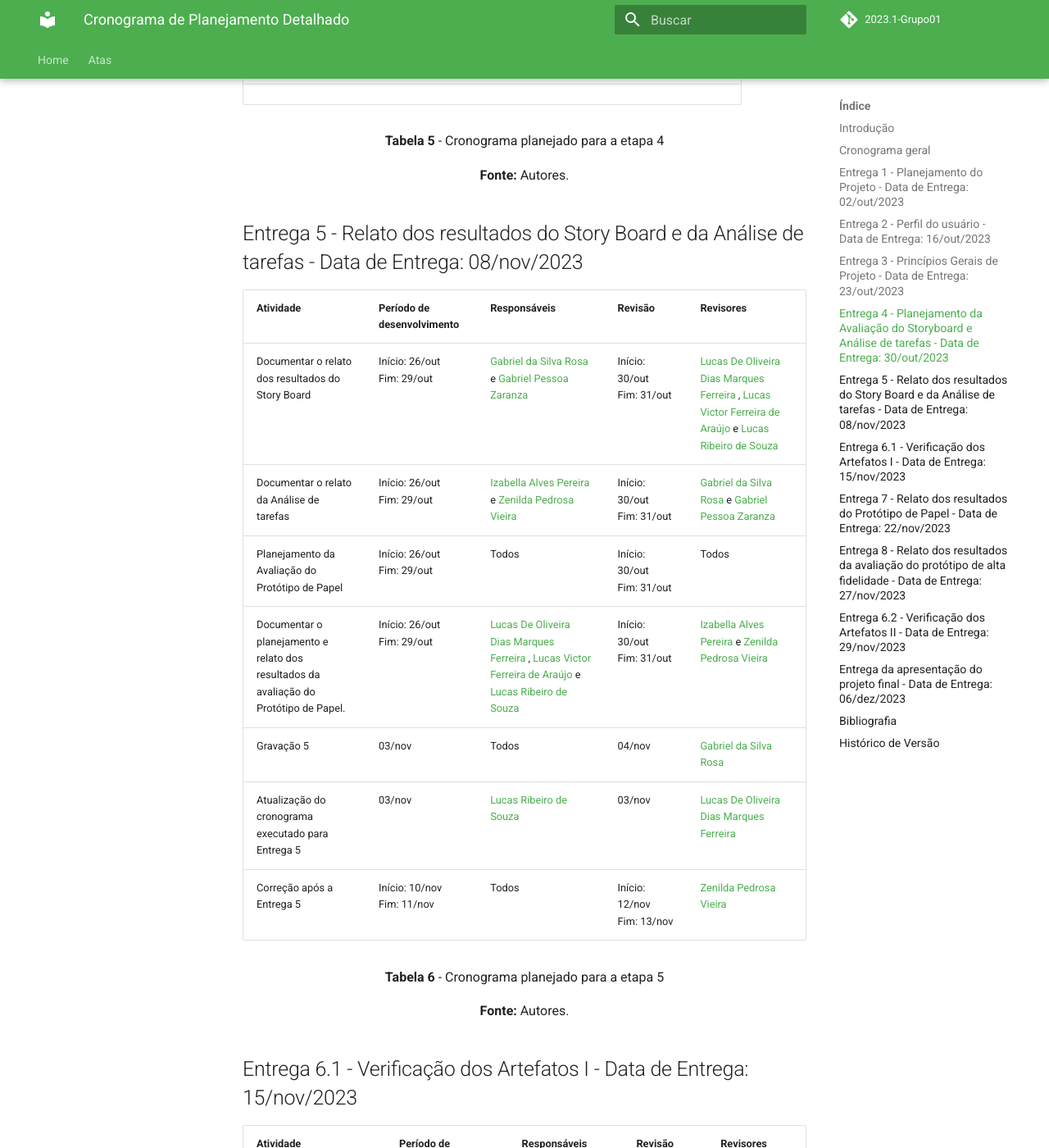
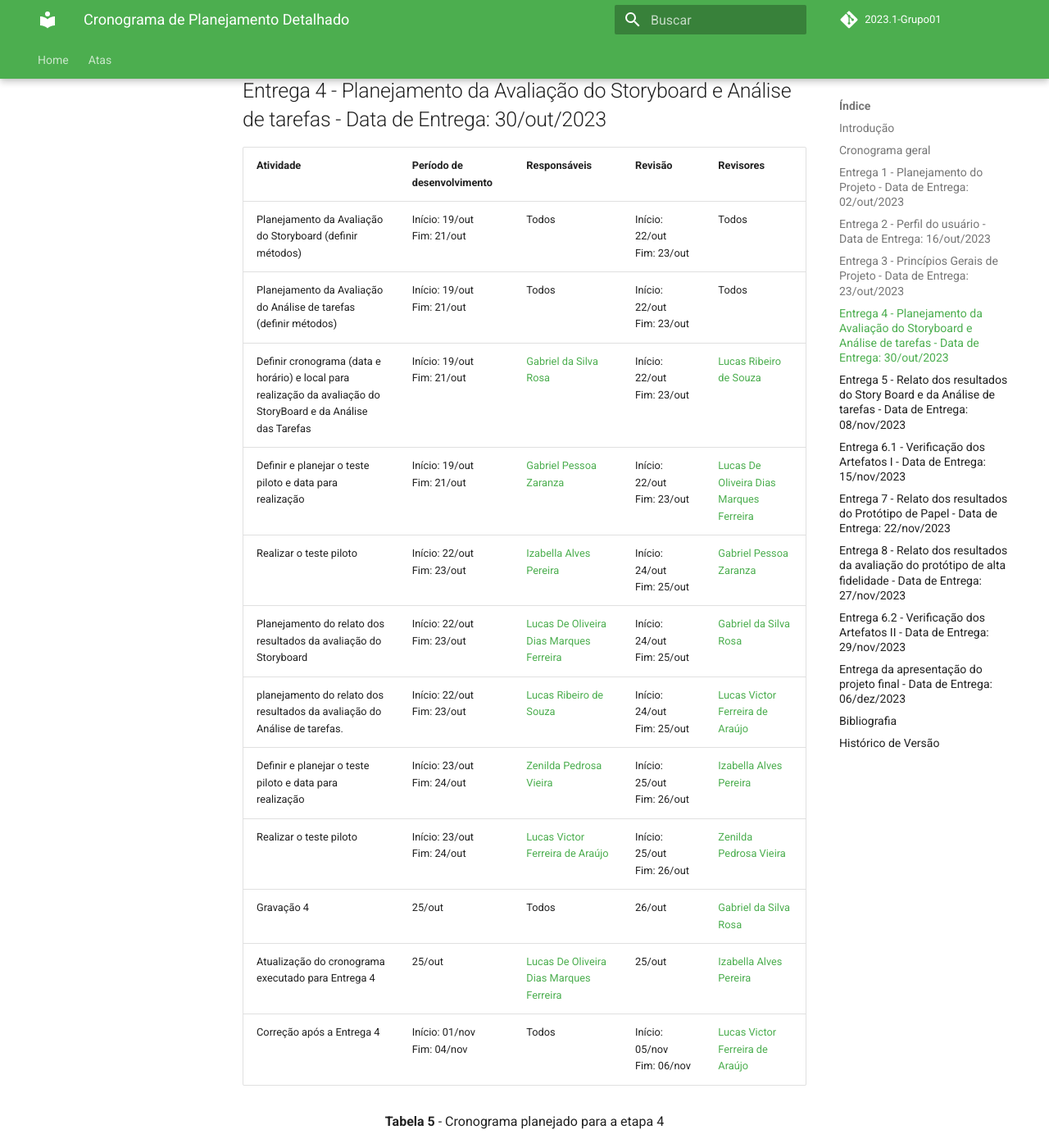
Before and after one commit to Interacao-Humano-Computador/2023.2-NotaLegal, an MkDocs documentation site: the page built from docs/planejamento do projeto/cronograma_planejado.md, in a window 1280 px wide and 1400 px high, scrolled down 6071 px. Shown: the whole window at 82% size. Built offline with MkDocs 1.6.1 and Material for MkDocs 9.7.7, drawn with Linux system fonts in a browser that asks for light colours; comment, search, counter and statistics services are not loaded; some of the changed text lies outside the part shown.

Commit message:
inclusao das datas e responsaveis no cronograma planejado
co-authored-by: Gabriel Rosa <gabriel10919@outlook.com>

```diff
--- a/docs/planejamento do projeto/cronograma_planejado.md
+++ b/docs/planejamento do projeto/cronograma_planejado.md
@@ -26,19 +26,20 @@ Neste documento, vamos explorar a importância do planejamento de um cronograma
 | Atividade | Período de desenvolvimento | Responsáveis | Revisão | Revisores |
 | --------- | --------- | ------- | ------- | ------- |
 | Procurar e trazer um site para a próxima reunião com justificativas | Início: 30/ago <br> Fim: 02/set | Todos | Início: 03/set <br> Fim: 04/set | Todos |
-| Planejamento do Projeto | Início: 06/set <br> Fim: 19/set | | Início: 20/set <br> Fim: 21/set | |
-| Documentar a Equipe | Início: 06/set <br> Fim: 19/set | | Início: 20/set <br> Fim: 21/set | |
-| Incluir o heatmap de disponibilidade dos integrantes no repositório | Início: 06/set <br> Fim: 19/set | | Início: 20/set <br> Fim: 21/set | |
-| Incluir a lista de sites selecionados pelos integrantes do grupo com suas justificativas | Início: 06/set <br> Fim: 19/set | | Início: 20/set <br> Fim: 21/set | |
-| Documentar o site escolhido para a disciplina | Início: 06/set <br> Fim: 19/set | | Início: 20/set <br> Fim: 21/set | |
-| Incluir o Termo de Uso do site permitindo o estudo na disciplina no repositório | Início: 06/set <br> Fim: 19/set | | Início: 20/set <br> Fim: 21/set | |
-| Selecionar as ferramentas do projeto | Início: 06/set <br> Fim: 19/set | | Início: 20/set <br> Fim: 21/set | |
-| Escolher o processo de Design do projeto (apresentando justificativa da escolha) | Início: 06/set <br> Fim: 19/set | | Início: 20/set <br> Fim: 21/set | |
-| Definir um cronograma detalhado das atividades do projeto | Início: 06/set <br> Fim: 19/set | | Início: 20/set <br> Fim: 21/set | |
-| Implementar a gitpage | Início: 06/set <br> Fim: 19/set | | Início: 20/set <br> Fim: 21/set | |
+| Planejamento do Projeto | Início: 06/set <br> Fim: 19/set | [Gabriel da Silva Rosa](https://github.com/gabrielrosa09) e [Zenilda Pedrosa Vieira](https://github.com/zenildavieira) | Início: 20/set <br> Fim: 21/set | [Gabriel Pessoa Zaranza](https://github.com/GZaranza) |
+| Documentar a Equipe | Início: 06/set <br> Fim: 19/set | [Izabella Alves Pereira](https://github.com/izabellaalves) | Início: 20/set <br> Fim: 21/set | [Lucas Ribeiro de Souza](https://github.com/lucassouzs) |
+| Incluir o heatmap de disponibilidade dos integrantes no repositório | Início: 06/set <br> Fim: 19/set | [Gabriel da Silva Rosa](https://github.com/gabrielrosa09) | Início: 20/set <br> Fim: 21/set | [Lucas Ribeiro de Souza](https://github.com/lucassouzs) |
+| Incluir a lista de sites selecionados pelos integrantes do grupo com suas justificativas | Início: 06/set <br> Fim: 19/set | Todos | Início: 20/set <br> Fim: 21/set | [Lucas Victor Ferreira de Araújo](https://github.com/Lucas13032003) |
+| Documentar o site escolhido para a disciplina | Início: 06/set <br> Fim: 19/set | [Lucas Victor Ferreira de Araújo](https://github.com/Lucas13032003) | Início: 20/set <br> Fim: 21/set | [Lucas De Oliveira Dias Marques Ferreira](https://github.com/LucasOliveiraDiasMarquesFerreira) |
+| Incluir o Termo de Uso do site permitindo o estudo na disciplina no repositório | Início: 06/set <br> Fim: 19/set | [Gabriel Pessoa Zaranza](https://github.com/GZaranza) | Início: 20/set <br> Fim: 21/set | [Gabriel da Silva Rosa](https://github.com/gabrielrosa09) |
+| Selecionar as ferramentas do projeto | Início: 06/set <br> Fim: 19/set | [Lucas De Oliveira Dias Marques Ferreira](https://github.com/LucasOliveiraDiasMarquesFerreira) | Início: 20/set <br> Fim: 21/set | [Lucas Victor Ferreira de Araújo](https://github.com/Lucas13032003) |
+| Escolher o processo de Design do projeto (apresentando justificativa da escolha) | Início: 06/set <br> Fim: 19/set | [Izabella Alves Pereira](https://github.com/izabellaalves) <br> [Lucas Ribeiro de Souza](https://github.com/lucassouzs) <br> [Gabriel Pessoa Zaranza](https://github.com/GZaranza) | Início: 20/set <br> Fim: 21/set | [Zenilda Pedrosa Vieira](https://github.com/zenildavieira) |
+| Definir um cronograma detalhado das atividades do projeto | Início: 06/set <br> Fim: 19/set | [Gabriel da Silva Rosa](https://github.com/gabrielrosa09) e [Zenilda Pedrosa Vieira](https://github.com/zenildavieira) | Início: 20/set <br> Fim: 21/set | [Gabriel Pessoa Zaranza](https://github.com/GZaranza) |
+| Implementar a gitpage | Início: 06/set <br> Fim: 19/set | [Izabella Alves Pereira](https://github.com/izabellaalves) | Início: 20/set <br> Fim: 21/set | [Lucas Ribeiro de Souza](https://github.com/lucassouzs) |
 | Gravação 1 | 27/set | Todos | 28/set | [Lucas De Oliveira Dias Marques Ferreira](https://github.com/LucasOliveiraDiasMarquesFerreira) |
 | Atualização do cronograma executado para Entrega 1 | 27/set | [Gabriel da Silva Rosa](https://github.com/gabrielrosa09) | 27/set | [Zenilda Pedrosa Vieira](https://github.com/zenildavieira) |
 | Correção após a Entrega 1 | Início: 04/out <br> Fim: 07/out | Todos | Início: 08/out <br> Fim: 09/out | [Izabella Alves Pereira](https://github.com/izabellaalves) |
+
 
 <font size="3"><p style="text-align: center"><b>Tabela 2</b> - Cronograma planejado para a etapa 1</p></font>
 <font size="3"><p style="text-align: center"><b>Fonte:</b> Autores.</p></font>
@@ -89,6 +90,18 @@ Neste documento, vamos explorar a importância do planejamento de um cronograma
 
 | Atividade | Período de desenvolvimento | Responsáveis | Revisão | Revisores |
 | --------- | --------- | ------- | ------- | ------- |
+| Planejamento da Avaliação do Storyboard (definir métodos) | Início: 19/out <br> Fim: 21/out | Todos | Início: 22/out <br> Fim: 23/out | Todos |
+| Planejamento da Avaliação do Análise de tarefas (definir métodos) | Início: 19/out <br> Fim: 21/out | Todos | Início: 22/out <br> Fim: 23/out | Todos |
+| Definir cronograma (data e horário) e local para realização da avaliação do StoryBoard e da Análise das Tarefas | Início: 19/out <br> Fim: 21/out | [Gabriel da Silva Rosa](https://github.com/gabrielrosa09) | Início: 22/out <br> Fim: 23/out | [Lucas Ribeiro de Souza](https://github.com/lucassouzs) |
+| Definir e planejar o teste piloto e data para realização | Início: 19/out <br> Fim: 21/out | [Gabriel Pessoa Zaranza](https://github.com/GZaranza) | Início: 22/out <br> Fim: 23/out | [Lucas De Oliveira Dias Marques Ferreira](https://github.com/LucasOliveiraDiasMarquesFerreira) |
+| Realizar o teste piloto | Início: 22/out <br> Fim: 23/out | [Izabella Alves Pereira](https://github.com/izabellaalves) | Início: 24/out <br> Fim: 25/out | [Gabriel Pessoa Zaranza](https://github.com/GZaranza) |
+| Planejamento do relato dos resultados da avaliação do Storyboard | Início: 22/out <br> Fim: 23/out | [Lucas De Oliveira Dias Marques Ferreira](https://github.com/LucasOliveiraDiasMarquesFerreira) | Início: 24/out <br> Fim: 25/out | [Gabriel da Silva Rosa](https://github.com/gabrielrosa09) |
+| planejamento do relato dos resultados da avaliação do Análise de tarefas. | Início: 22/out <br> Fim: 23/out | [Lucas Ribeiro de Souza](https://github.com/lucassouzs) | Início: 24/out <br> Fim: 25/out | [Lucas Victor Ferreira de Araújo](https://github.com/Lucas13032003) |
+| Definir e planejar o teste piloto e data para realização | Início: 23/out <br> Fim: 24/out | [Zenilda Pedrosa Vieira](https://github.com/zenildavieira) | Início: 25/out <br> Fim: 26/out | [Izabella Alves Pereira](https://github.com/izabellaalves) |
+| Realizar o teste piloto | Início: 23/out <br> Fim: 24/out | [Lucas Victor Ferreira de Araújo](https://github.com/Lucas13032003) | Início: 25/out <br> Fim: 26/out | [Zenilda Pedrosa Vieira](https://github.com/zenildavieira) |
+| Gravação 4 | 25/out | Todos | 26/out | [Gabriel da Silva Rosa](https://github.com/gabrielrosa09) |
+| Atualização do cronograma executado para Entrega 4 | 25/out | [Lucas De Oliveira Dias Marques Ferreira](https://github.com/LucasOliveiraDiasMarquesFerreira) | 25/out | [Izabella Alves Pereira](https://github.com/izabellaalves) |
+| Correção após a Entrega 4 | Início: 01/nov <br> Fim: 04/nov | Todos | Início: 05/nov <br> Fim: 06/nov | [Lucas Victor Ferreira de Araújo](https://github.com/Lucas13032003) |
 
 
 
```
